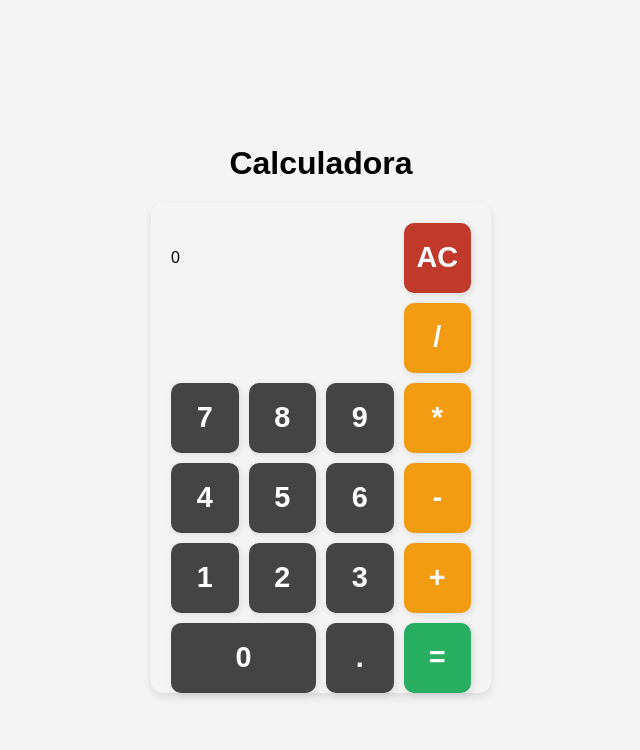
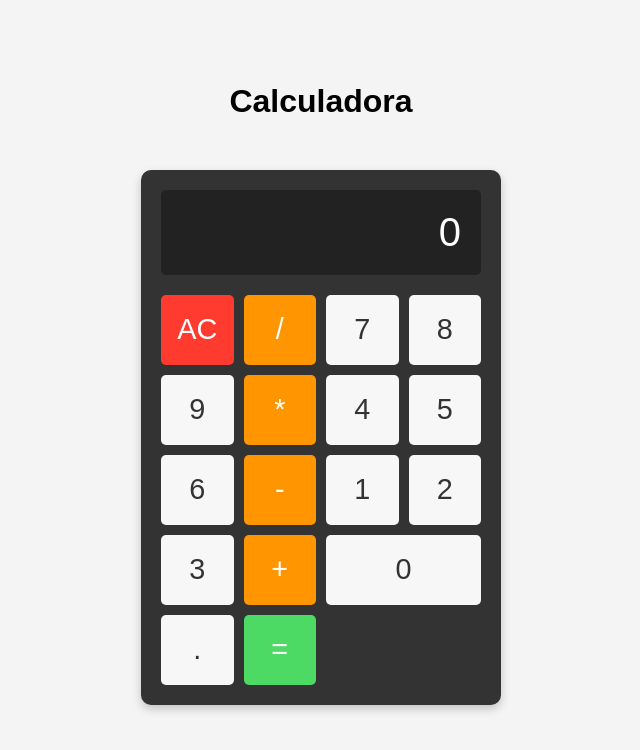
Before and after one commit to juancoutinhoflooxmongagua/React-Calculator, a React (Create React App) app: page / in a window 1280 px wide. Shown: the top 750 px of the page, without its empty margins (319-959 px from the left). Built offline with nearby package versions, Linux system fonts and the light colour scheme.

Commit message:
feat: change design

```diff
--- a/src/components/Button.jsx
+++ b/src/components/Button.jsx
@@ -1,6 +1,6 @@
 import React from "react";
-import './Button.css';
 
+import './../main/Calculator.css';
 export default function Button({ label, className, onClick }) {
     return (
         <button className={`button ${className}`} onClick={() => onClick(label)}>
--- a/src/components/Display.css
+++ b/src/components/Display.css
@@ -1,14 +1,9 @@
-.Display {
-    width: 100px;
-    height: 70px;
-    background-color: #333;
+.display {
+    font-size: 3rem;
+    text-align: right;
+    padding: 20px;
+    background-color: #222;
     color: white;
-    font-size: 2rem;
-    display: flex;
-    align-items: center;
-    justify-content: flex-end;
-    padding: 10px;
-    border-radius: 8px;
-    box-shadow: inset 0 0 10px rgba(0, 0, 0, 0.3);
-    margin-bottom: 10px;
+    border-radius: 10px;
+    margin-bottom: 20px;
 }
--- a/src/components/Display.jsx
+++ b/src/components/Display.jsx
@@ -1,5 +1,5 @@
 import React from "react";
-import './Display.css';
+import './../main/Calculator.css';
 
 export default function Display({ value }) {
     return (
--- a/src/main/Calculator.css
+++ b/src/main/Calculator.css
@@ -1,13 +1,70 @@
 .calculator {
-    height: 450px;
-    width: 300px;
-    border-radius: 12px;
-    background-color: #f4f4f4;
-    box-shadow: 0 4px 10px rgba(0, 0, 0, 0.1);
     display: grid;
     grid-template-columns: repeat(4, 1fr);
-    grid-template-rows: 70px repeat(4, 1fr);
-    grid-gap: 10px;
+    gap: 10px;
+    max-width: 320px;
+    margin: 50px auto;
     padding: 20px;
-    font-family: 'Arial', sans-serif;
+    background-color: #333;
+    border-radius: 10px;
+    box-shadow: 0 4px 10px rgba(0, 0, 0, 0.2);
 }
+
+.display {
+    grid-column: span 4;
+    background-color: #222;
+    color: white;
+    font-size: 2.5rem;
+    text-align: right;
+    padding: 20px;
+    border-radius: 5px;
+    margin-bottom: 10px;
+    box-sizing: border-box;
+}
+
+.button {
+    font-size: 1.8rem;
+    width: 100%;
+    height: 70px;
+    background-color: #f0f0f0;
+    border: none;
+    border-radius: 5px;
+    display: flex;
+    justify-content: center;
+    align-items: center;
+    cursor: pointer;
+    transition: background-color 0.3s ease;
+    box-sizing: border-box;
+}
+
+.button:hover {
+    background-color: #ddd;
+}
+
+.operator {
+    background-color: #ff9500;
+    color: white;
+}
+
+.clear {
+    background-color: #ff3b30;
+    color: white;
+}
+
+.equal {
+    background-color: #4cd964;
+    color: white;
+}
+
+.num {
+    background-color: #f7f7f7;
+    color: #333;
+}
+
+.wide {
+    grid-column: span 2;
+}
+
+button:active {
+    transform: scale(0.98);
+}
--- a/src/main/Calculator.jsx
+++ b/src/main/Calculator.jsx
@@ -35,11 +35,14 @@ export default class Calculator extends Component {
         } else {
             const equals = operation === '=';
             const values = [...this.state.values];
+
+
             try {
-                values[0] = eval(`${values[0]} ${this.state.operation} ${values[1]}`);
+                values[0] = this.performOperation(values[0], values[1], this.state.operation);
             } catch (e) {
                 values[0] = this.state.values[0];
             }
+
             values[1] = 0;
             this.setState({
                 displayValue: values[0].toString(),
@@ -48,6 +51,21 @@ export default class Calculator extends Component {
                 clearDisplay: !equals,
                 values
             });
+        }
+    }
+
+    performOperation(value1, value2, operation) {
+        switch (operation) {
+            case '+':
+                return value1 + value2;
+            case '-':
+                return value1 - value2;
+            case '*':
+                return value1 * value2;
+            case '/':
+                return value1 / value2;
+            default:
+                return value2;
         }
     }
 
```
